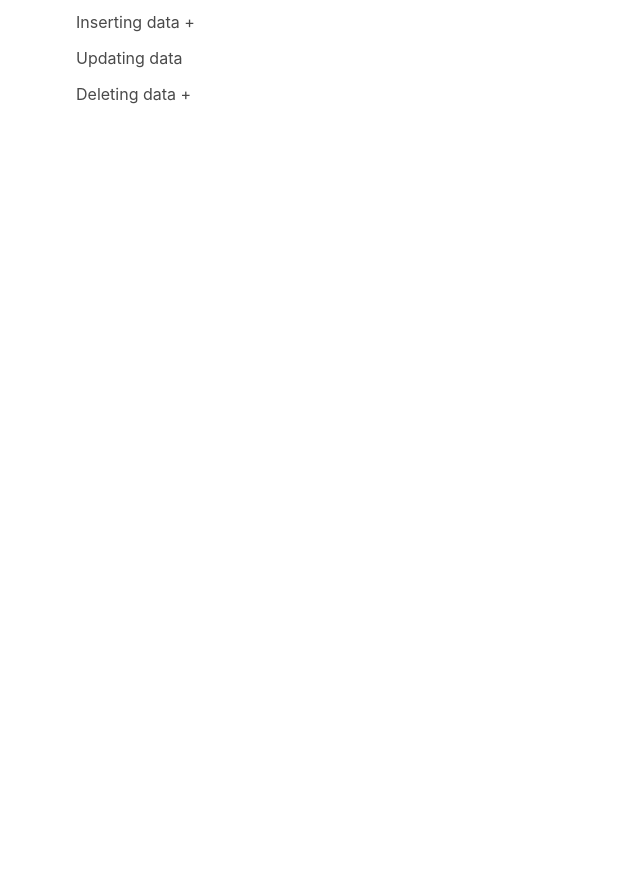
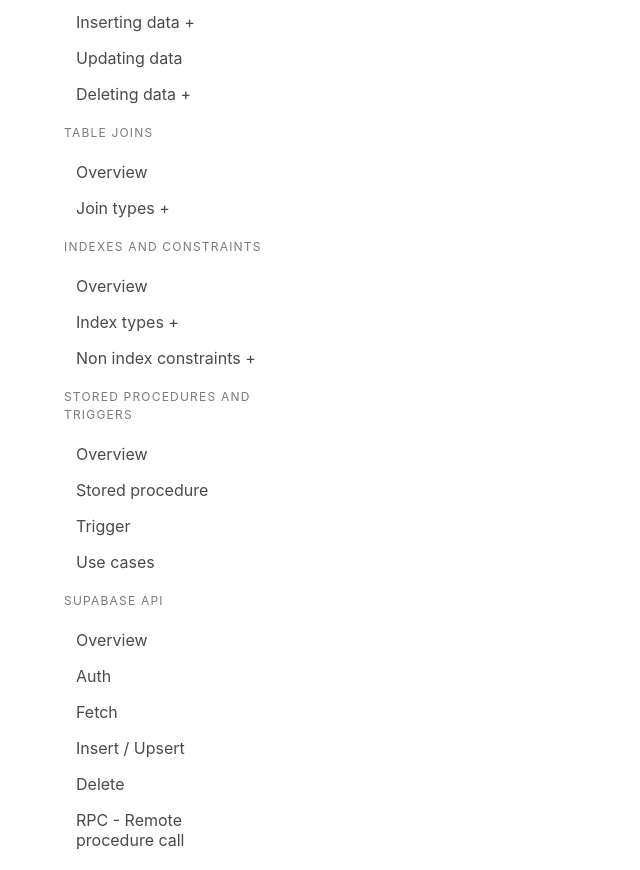
Before and after one commit to javorszky/jamstack-workshop-companion-static, a React (Vite) app: page / in a window 1280 px wide. Shown: the part 500-1370 px from the top of the page, without its empty margins (0-640 px from the left). Before the commit the page ends 800 px from the top, so only its background shows below. Built offline with nearby package versions, Linux system fonts and the light colour scheme.

Commit message:
Create the entire menu list

```diff
--- a/src/Nav.jsx
+++ b/src/Nav.jsx
@@ -126,9 +126,100 @@
                     </ul>
                 </li>
             </ul>
+            <p className="menu-label">Table joins</p>
+            <ul className="menu-list">
+                <li>
+                    <Link to="/joins">Overview</Link>
+                </li>
+                <li>
+                    <Link to="/joins/types">Join types</Link>
+                    <ul>
+                        <li>
+                            <Link to="/joins/types/inner">Inner</Link>
+                        </li>
+                        <li>
+                            <Link to="/joins/types/outer">Outer</Link>
+                        </li>
+                    </ul>
+                </li>
+
+            </ul>
+            <p className="menu-label">Indexes and constraints</p>
+            <ul className="menu-list">
+                <li>
+                    <Link to="/indexes">Overview</Link>
+                </li>
+                <li>
+                    <Link to="/indexes/indextypes">Index types</Link>
+                    <ul>
+                        <li>
+                            <Link to="/indexes/unique">Unique</Link>
+                        </li>
+                        <li>
+                            <Link to="/indexes/partial">Partial</Link>
+                        </li>
+                        <li>
+                            <Link to="/indexes/compound">Compound</Link>
+                        </li>
+                        <li>
+                            <Link to="/indexes/covering">Covering</Link>
+                        </li>
+                    </ul>
+                </li>
+                <li>
+                    <Link to="/indexes/constrainttypes">Non index constraints</Link>
+                    <ul>
+                        <li>
+                            <Link to="/indexes/foreignkeyconstraint">Foreign key constraints</Link>
+                        </li>
+                        <li>
+                            <Link to="/indexes/column-constraints">Column constraints</Link>
+                        </li>
+                        <li>
+                            <Link to="/indexes/table-constraints">Table constraints</Link>
+                        </li>
+                    </ul>
+                </li>
+
+            </ul>
+            <p className="menu-label">Stored procedures and triggers</p>
+            <ul className="menu-list">
+                <li>
+                    <Link to="/storedprocedures">Overview</Link>
+                </li>
+                <li>
+                    <Link to="/storedprocedures/procedure">Stored procedure</Link>
+                </li>
+                <li>
+                    <Link to="/storedprocedures/trigger">Trigger</Link>
+                </li>
+                <li>
+                    <Link to="/storedprocedures/usecases">Use cases</Link>
+                </li>
+            </ul>
+            <p className="menu-label">Supabase API</p>
+            <ul className="menu-list">
+                <li>
+                    <Link to="/supabaseapi">Overview</Link>
+                </li>
+                <li>
+                    <Link to="/supabaseapi/auth">Auth</Link>
+                </li>
+                <li>
+                    <Link to="/supabaseapi/fetch">Fetch</Link>
+                </li>
+                <li>
+                    <Link to="/supabaseapi/insert-upsert">Insert / Upsert</Link>
+                </li>
+                <li>
+                    <Link to="/supabaseapi/delete">Delete</Link>
+                </li>
+                <li>
+                    <Link to="/supabaseapi/rpc">RPC - Remote procedure call</Link>
+                </li>
+            </ul>
         </>
     )
-
 }
 
 export default Nav;
```
